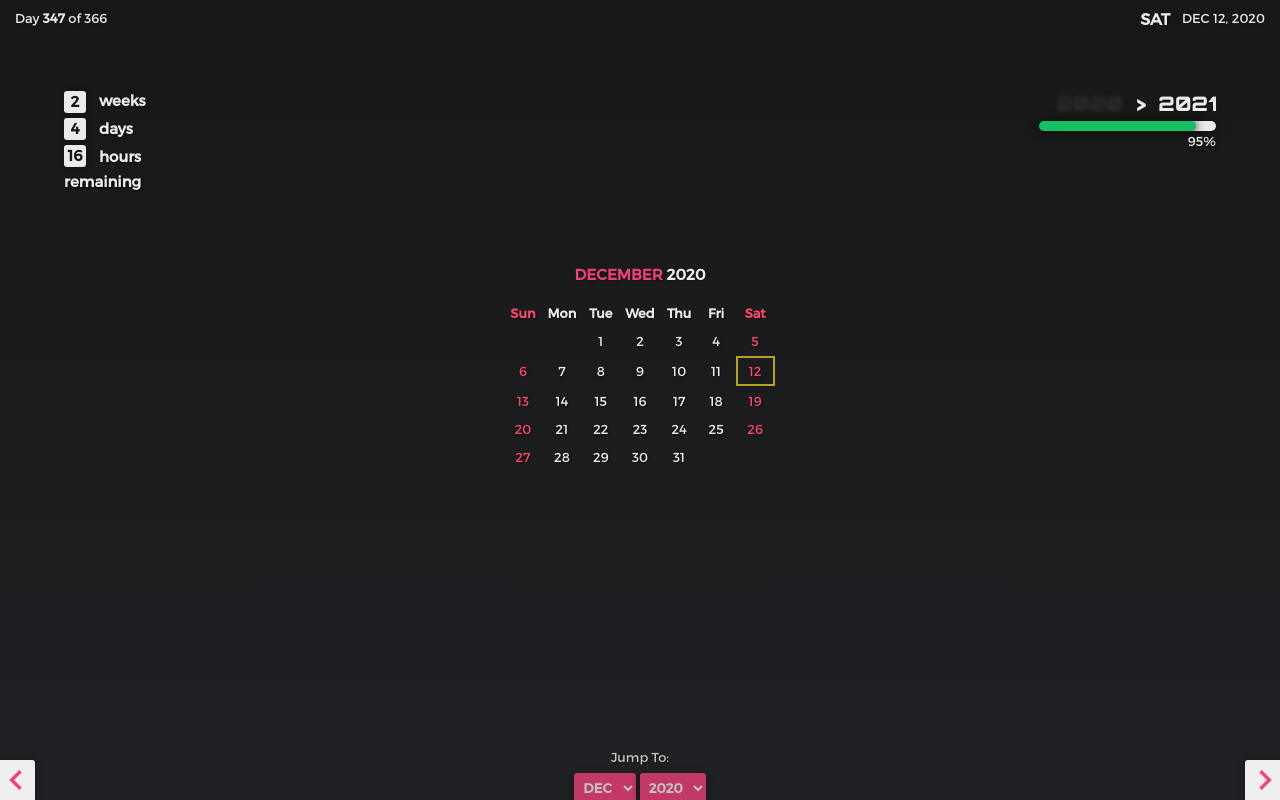
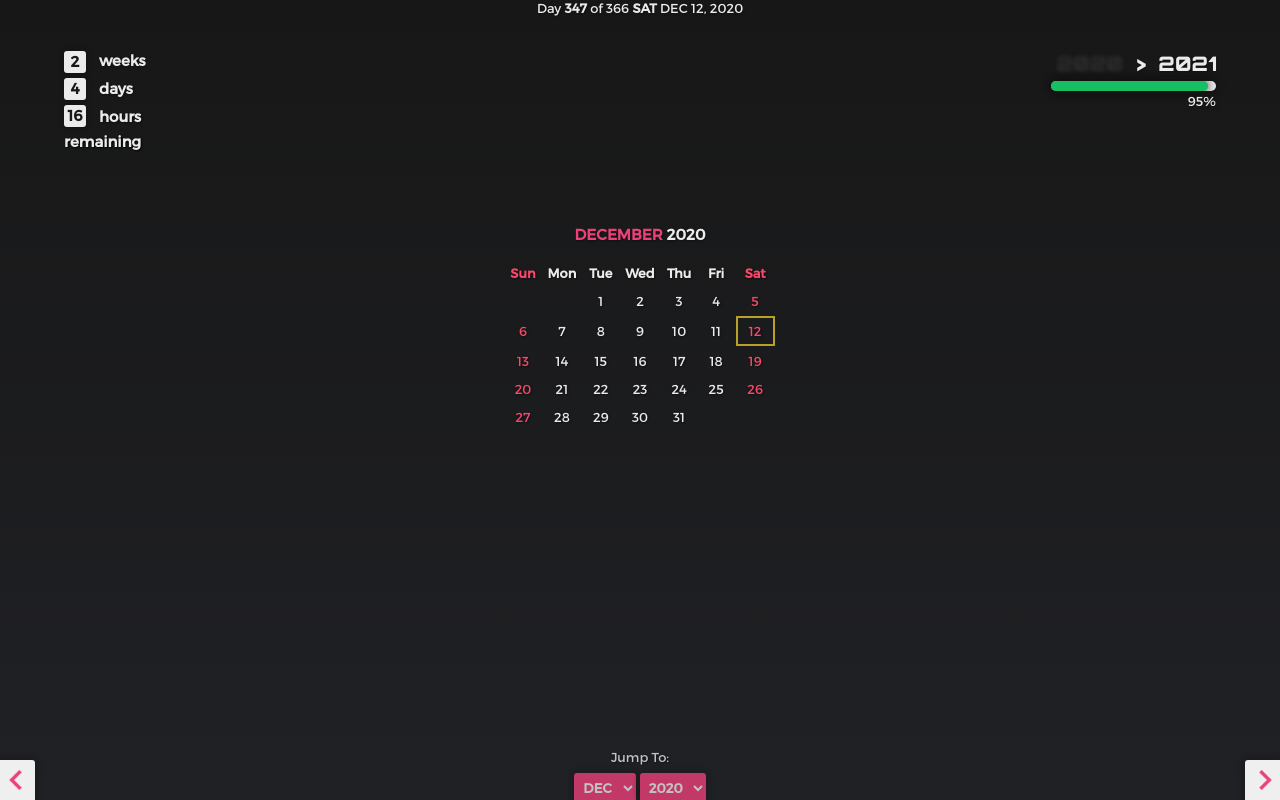
Before and after one commit to sbonelosth/countdown-calender, a plain HTML site: page index.html in a window 1280 px wide. Drawn offline with Linux system fonts and the light colour scheme.

Commit message:
fixed progress bar

```diff
--- a/css/style.css
+++ b/css/style.css
@@ -19,17 +19,14 @@ body {
 }
 
 .time-wrapper {
-	transform : translateY(-10%);
+	padding : 8px 15px 0;
 	display : flex;
-	flex-direction : column;
-	justify-content : space-around;
-	background-image : linear-gradient(180deg, #171717, #202125);
+	flex-direction : row;
+	justify-content : space-between;
+	height : 30px;
+	background-image : #171717;
 	transition : .1s ease-out;
-}
-
-.time-disp {
-	position : fixed;
-	top : 10px; left : 15px;
+	z-index : 10;
 }
 
 .period-disp {
@@ -38,16 +35,12 @@ body {
 	font-size : 16px;
 }
 
-.day {
-	position : absolute;
-	font-size : 16px;
-	top : -1px;
-	right : 95px;
-}
-
-.date-disp {
-	position : fixed;
-	top : 10px; right : 15px;
+.rem-text {
+	font-weight:bold;
+	font-size:15px;
+	margin-top:5px;
+	text-shadow : 1px 1px 2px #000;
+	transform : translateX(35px);
 }
 
 .countdown, .countdown-labels {
@@ -61,8 +54,7 @@ body {
 
 .countdown-labels {
 	position : absolute;
-	left : 35px;
-	top : 0;
+	left : 35px; top : 0;
 	height : 25px;
 	font-size : 15px;
 	line-height : 28px;
@@ -95,7 +87,7 @@ body {
 
 .progress-section {
 	position : absolute;
-	margin-top : 12vh;
+	margin-top : 5vh;
 	width : 90%;
 	left : 5%; right : 5%;
 	display : flex;
@@ -118,9 +110,7 @@ body {
 .progress-bar {
 	position : absolute;
 	top : 0;
-	right : 20px;
 	background : rgba(22, 191, 98);
-	transition : 4s;
 }
 
 .progress-count {
@@ -137,7 +127,7 @@ body {
 }
 
 .container {
-	margin-top : 30vh;
+	margin-top : 23vh;
 	border-radius : 10px;
 	padding : 10px 0;
 }
```
